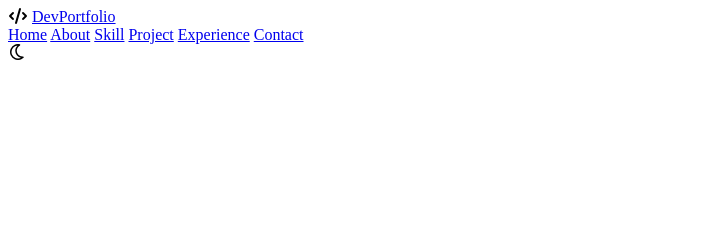
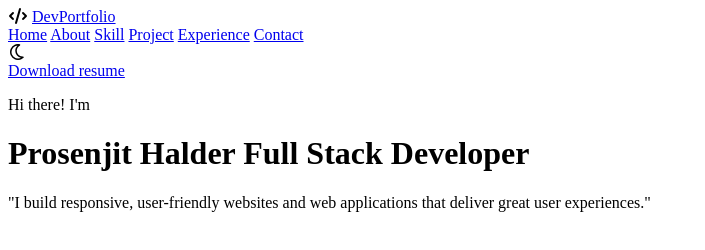
Before and after one commit to 0xProsenjit/full-stack-developer-journey, a plain HTML site: page Html and CSS project/Bio page_DOM/index.html in a window 1280 px wide. Shown: the whole page, without its empty margins (0-705 px from the left). Drawn offline with Linux system fonts and the light colour scheme.

Commit message:
Update index.html

```diff
--- a/Html and CSS project/Bio page_DOM/index.html
+++ b/Html and CSS project/Bio page_DOM/index.html
@@ -24,8 +24,22 @@
 
 		<div class="nav_right">
 			<span><i class="fa-regular fa-moon"></i></span>
+			<div class="resume">
+			<a href="#">Download resume</a>
+			</div>
 		</div>
 		</nav>
+
+		<main class="hero_page">
+			<p class="text">Hi there! I'm</p>
+			<h1 class="name">Prosenjit Halder <span>
+				Full Stack Developer
+			</span> </h1>
+			<p class="bio">
+				"I build responsive, user-friendly websites and web applications that deliver great user experiences."
+			</p>
+
+		</main>
 	</header>
 
 </body>
```
